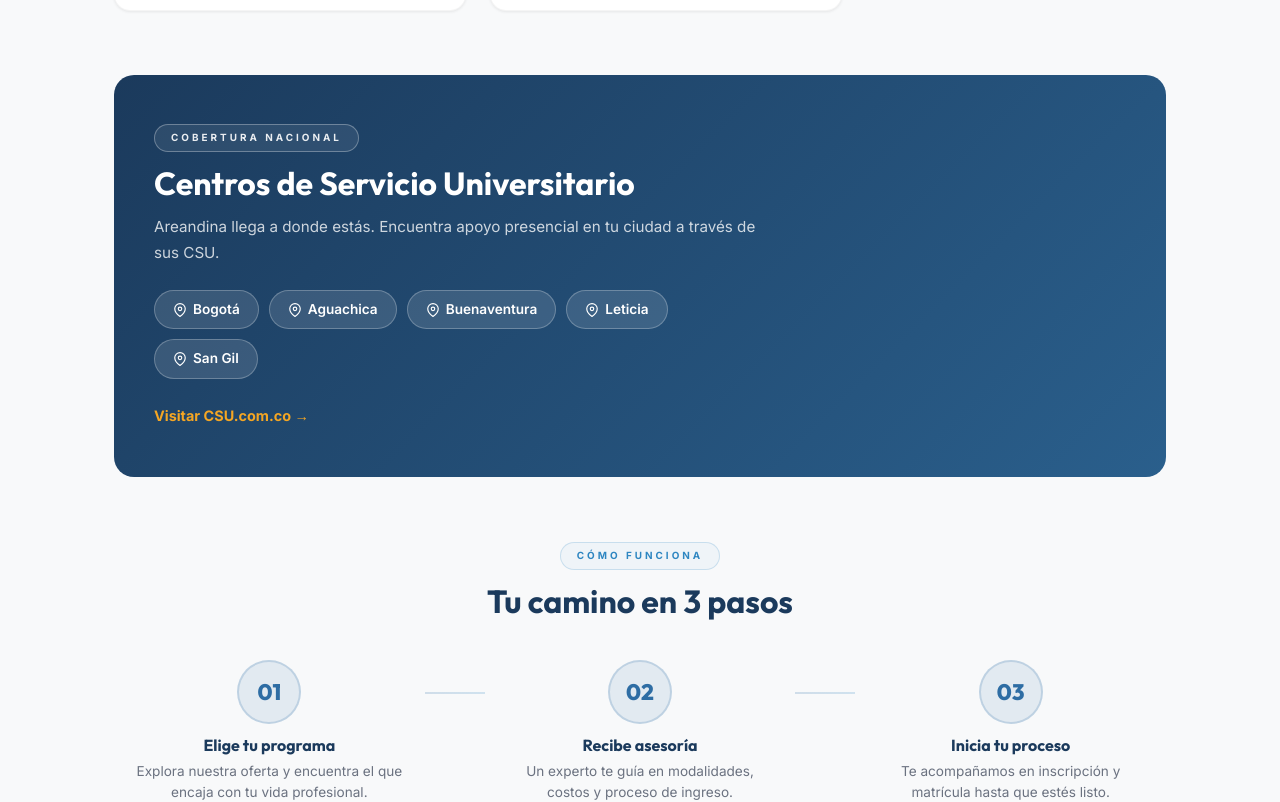
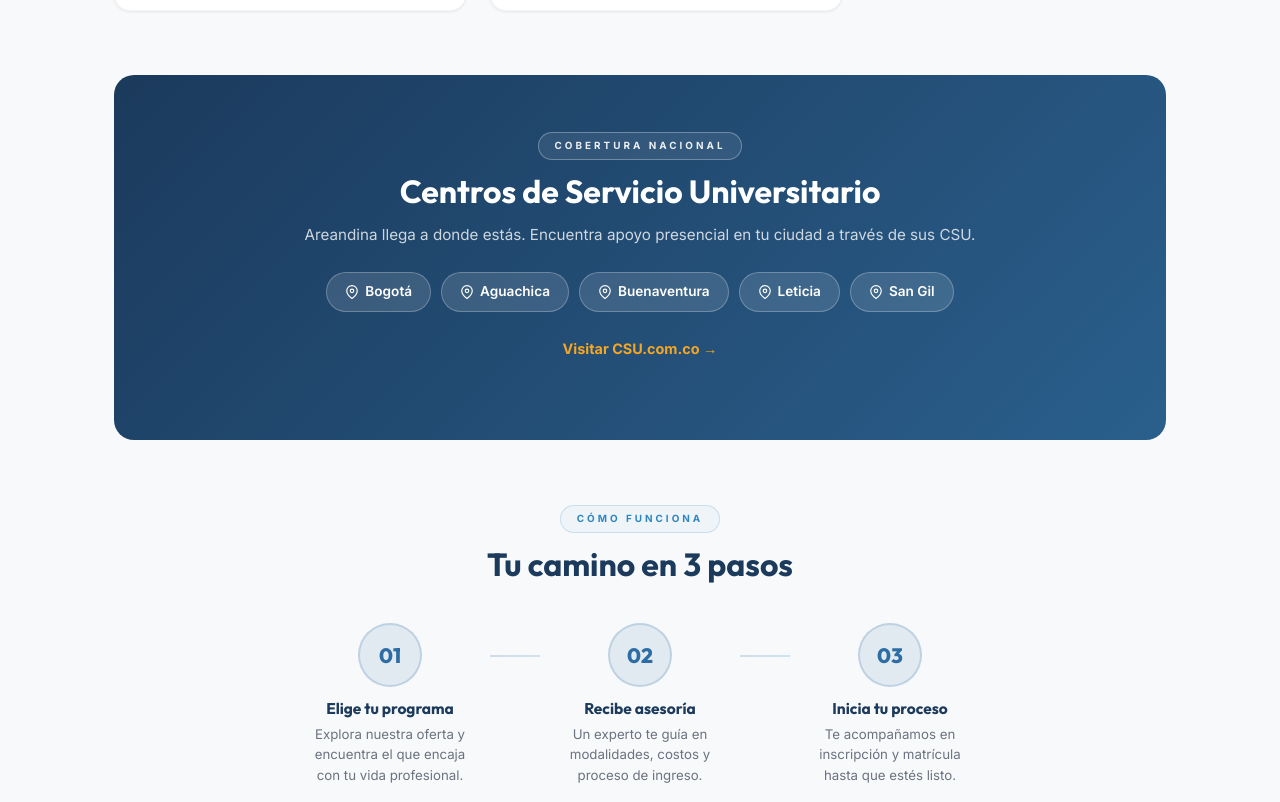
Before and after one commit to jorgelosada1/Innovacion, a React (Vite) app: page /universidades in a window 1280 px wide. Shown: the part 1900-2702 px from the top of the page. Built offline with nearby package versions, Linux system fonts and the light colour scheme.

Commit message:
fix: Center sedes section, fix Ibero map full-width, center timeline, align pills

```diff
--- a/src/pages/UniversidadesPage.css
+++ b/src/pages/UniversidadesPage.css
@@ -365,18 +365,19 @@
 ───────────────────────────────────── */
 .upage__sedes-section {
   border-radius: 20px;
-  padding: 3rem 2.5rem;
+  padding: 3.5rem 2.5rem;
   margin-bottom: 4rem;
+  text-align: center;
 }
 .upage__sedes-section--andina { background: linear-gradient(135deg, var(--color-blue-dark) 0%, #2a5f8c 100%); }
 .upage__sedes-section--ibero  { background: linear-gradient(135deg, var(--color-blue-medium) 0%, var(--color-blue-primary) 100%); }
 
-.upage__sedes-inner {}
-.upage__sedes-text { max-width: 620px; }
+.upage__sedes-inner { max-width: 700px; margin: 0 auto; }
+.upage__sedes-text { text-align: center; }
 .upage__sedes-text h2 { font-family: var(--font-primary); font-size: clamp(1.5rem,2.5vw,2rem); font-weight: 700; color: #fff; margin-bottom: 0.75rem; }
 .upage__sedes-text p  { font-family: var(--font-secondary); font-size: 0.95rem; color: rgba(255,255,255,0.78); line-height: 1.7; margin-bottom: 1.5rem; }
 
-.upage__sedes-pills { display: flex; flex-wrap: wrap; gap: 10px; margin-bottom: 1.5rem; }
+.upage__sedes-pills { display: flex; flex-wrap: wrap; justify-content: center; gap: 10px; margin-bottom: 1.5rem; }
 .upage__sede-pill {
   display: inline-flex;
   align-items: center;
@@ -391,39 +392,57 @@
   border: 1px solid rgba(255,255,255,0.25);
 }
 .upage__sede-pill svg { width: 14px; height: 14px; }
-.upage__sede-pill--ibero {}
 
 .upage__sede-link {
+  display: inline-block;
   color: var(--color-yellow);
   font-family: var(--font-secondary);
   font-size: 0.9rem;
   font-weight: 700;
   text-decoration: none;
   transition: opacity 0.2s;
+  margin-bottom: 1.5rem;
 }
 .upage__sede-link:hover { opacity: 0.8; }
 
-.upage__map-box { margin-top: 1.5rem; border-radius: 14px; overflow: hidden; box-shadow: 0 8px 24px rgba(0,0,0,0.2); }
+/* Map — full width inside the centered max-width container */
+.upage__map-box {
+  margin-top: 1.5rem;
+  border-radius: 14px;
+  overflow: hidden;
+  box-shadow: 0 8px 28px rgba(0,0,0,0.25);
+  width: 100%;
+  background: #e8eaed;
+}
+.upage__map-box iframe {
+  display: block;
+  width: 100%;
+  border: none;
+  border-radius: 14px;
+}
 
 /* ─────────────────────────────────────
    PROCESO — Timeline
 ───────────────────────────────────── */
-.upage__proceso { margin-bottom: 4rem; }
+.upage__proceso { margin-bottom: 4rem; text-align: center; }
 .upage__timeline {
   display: flex;
   align-items: flex-start;
+  justify-content: center;
   gap: 0;
   margin-top: 2.5rem;
   margin-bottom: 2.5rem;
+  max-width: 700px;
+  margin-left: auto;
+  margin-right: auto;
 }
 .upage__timeline-step {
   flex: 1;
   text-align: center;
-  padding: 0 1.2rem;
+  padding: 0 1rem;
 }
 .upage__timeline-num {
   font-family: var(--font-primary);
-  font-size: 2.2rem;
   font-weight: 800;
   line-height: 1;
   margin: 0 auto 0.75rem;
@@ -432,18 +451,19 @@
   display: flex;
   align-items: center;
   justify-content: center;
-  font-size: 1.4rem;
+  font-size: 1.3rem;
 }
 .upage__timeline-num--andina { background: rgba(46,109,164,0.1); color: var(--color-blue-medium); border: 2px solid rgba(46,109,164,0.2); }
 .upage__timeline-num--ibero  { background: rgba(46,134,193,0.1); color: var(--color-blue-primary); border: 2px solid rgba(46,134,193,0.2); }
-.upage__timeline-step h4 { font-family: var(--font-primary); font-size: 1rem; font-weight: 700; color: var(--color-blue-dark); margin-bottom: 6px; }
-.upage__timeline-step p  { font-family: var(--font-secondary); font-size: 0.85rem; color: var(--color-gray); line-height: 1.55; }
+.upage__timeline-step h4 { font-family: var(--font-primary); font-size: 0.97rem; font-weight: 700; color: var(--color-blue-dark); margin-bottom: 6px; }
+.upage__timeline-step p  { font-family: var(--font-secondary); font-size: 0.83rem; color: var(--color-gray); line-height: 1.55; }
 .upage__timeline-connector {
   flex-shrink: 0;
-  width: 60px;
+  width: 50px;
   height: 2px;
   background: linear-gradient(90deg, rgba(46,109,164,0.2), rgba(46,134,193,0.2));
   margin-top: 32px;
+  align-self: flex-start;
 }
 .upage__timeline-connector--ibero { background: linear-gradient(90deg, rgba(46,134,193,0.2), rgba(52,152,219,0.2)); }
 
--- a/src/pages/UniversidadesPage.jsx
+++ b/src/pages/UniversidadesPage.jsx
@@ -369,18 +369,20 @@
             <h2>Presencia en Boyacá</h2>
             <p>El Centro de Experiencia IBERO en Boyacá te ofrece acompañamiento presencial con todos los servicios académicos y administrativos.</p>
             <div className="upage__sedes-pills">
-              <span className="upage__sede-pill upage__sede-pill--ibero"><MapPin />Boyacá</span>
+              <span className="upage__sede-pill"><MapPin />Tunja, Boyacá</span>
             </div>
-            <div className="upage__map-box">
-              <iframe
-                src="https://www.google.com/maps/embed?pb=!1m18!1m12!1m3!1d3169.0!2d-73.3623!3d5.5353!2m3!1f0!2f0!3f0!3m2!1i1024!2i768!4f13.1!3m3!1m2!1s0x0%3A0x0!2zNcKwMzInMDcuMSJOIDczwrAyMSc0NC4zIlc!5e0!3m2!1ses!2sco"
-                width="100%" height="220"
-                style={{ border: 0, borderRadius: '12px' }}
-                allowFullScreen loading="lazy"
-                referrerPolicy="no-referrer-when-downgrade"
-                title="Centro Ibero Boyacá"
-              />
-            </div>
+          </div>
+          <div className="upage__map-box">
+            <iframe
+              src="https://www.google.com/maps/embed?pb=!1m18!1m12!1m3!1d15845.04741048649!2d-73.37012751055789!3d5.546972899999996!2m3!1f0!2f0!3f0!3m2!1i1024!2i768!4f13.1!3m3!1m2!1s0x8e6a1701c99ca003%3A0x79c0c0e21c3d8131!2sTunja%2C%20Boyac%C3%A1!5e0!3m2!1ses!2sco!4v1692000000000"
+              width="100%"
+              height="280"
+              style={{ border: 0 }}
+              allowFullScreen
+              loading="lazy"
+              referrerPolicy="no-referrer-when-downgrade"
+              title="Tunja Boyacá - Centro IBERO"
+            />
           </div>
         </div>
       </section>
```
